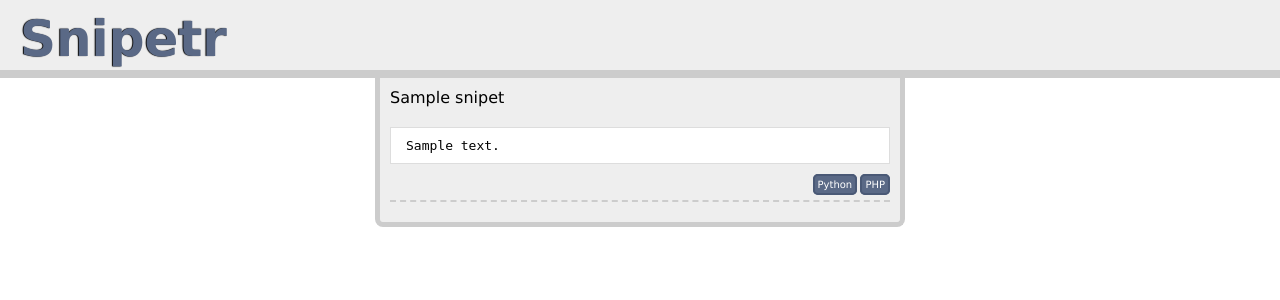
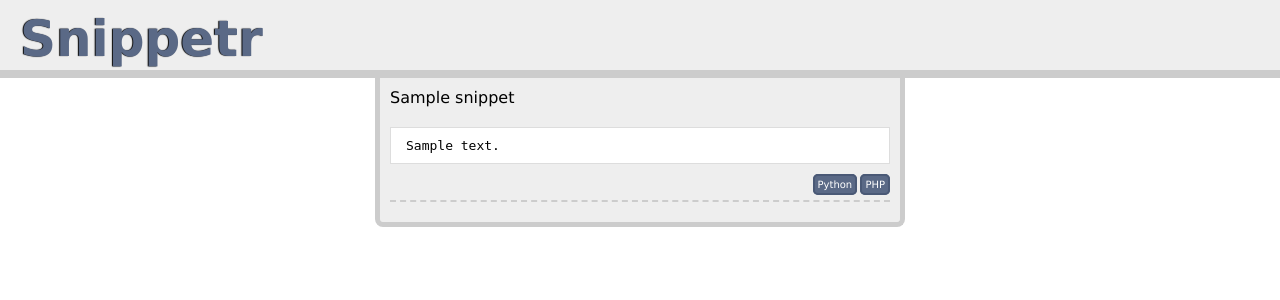
Before and after one commit to j0hn/snipptr, a Python web app: template templates/index.html in a window 1280 px wide. Shown: the top 300 px of the page. Run offline with Jinja, Linux system fonts and the light colour scheme; the template is opened without the code that fills it: most values are stand-ins (such as "Sample title", 1, 10 or a date in 2020); some libraries are stand-ins or nearby versions.

Commit message:
Changing name from sniptr to snippetr and all the proper changes

```diff
--- a/lib/model/base.py
+++ b/lib/model/base.py
@@ -10,7 +10,7 @@
 
 import peewee
 
-database = peewee.Database(peewee.SqliteAdapter(), "sniptr.db")
+database = peewee.Database(peewee.SqliteAdapter(), "snipptr.db")
 
 
 class BaseModel(peewee.Model):
--- a/lib/model/snipet.py
+++ b/lib/model/snippet.py
@@ -2,14 +2,14 @@
 # encoding: utf-8
 
 """
-Snipet. A short peace of handfull code.
+Snippet. A short peace of handfull code.
 """
 
 import peewee
 from base import BaseModel
 
 
-class Snipet(BaseModel):
+class Snippet(BaseModel):
     title = peewee.CharField()
     text = peewee.CharField()
     date = peewee.CharField()
--- a/static/style.css
+++ b/static/style.css
@@ -30,29 +30,29 @@
     border-radius: 0 0 8px 8px;
 }
 
-#snipets ul{
+#snippets ul{
     padding: 0;
     margin: 0;
     list-style: none;
 }
 
-#snipets li{
+#snippets li{
     border-bottom: 2px dashed #ccc;
     padding-bottom: 10px;
     margin-bottom: 10px;
 }
 
-#snipets pre{
+#snippets pre{
     margin: 0;
     margin-bottom: -15px;
     padding: 0;
 }
 
-.snipet-title{
+.snippet-title{
     margin-bottom: 5px;
 }
 
-.snipet-text{
+.snippet-text{
     padding-left: 15px;
     background: #fff;
     border: 1px solid #ddd;
@@ -60,12 +60,12 @@
     padding-bottom: 10px;
 }
 
-.snipet-tags{
+.snippet-tags{
     text-align: right;
     font-size: 10px;
 }
 
-.snipet-tag{
+.snippet-tag{
     background: #5A6986;
     padding: 3px;
     color: #fff;
--- a/templates/base.html
+++ b/templates/base.html
@@ -10,7 +10,7 @@
     </head>
     <body>
         <div id="header">
-            <h1> Snipetr </h1>
+            <h1> Snippetr </h1>
         </div>
         <div id="wrapper">
             <div id="navbar">
--- a/templates/index.html
+++ b/templates/index.html
@@ -3,24 +3,24 @@
 {% block title %} Index {% endblock %}
 
 {% block content %}
-    <div id="snipets">
-        {% if snipets %}
+    <div id="snippets">
+        {% if snippets %}
             <ul>
-            {% for snipet in snipets %}
+            {% for snippet in snippets %}
                 <li>
-                    <div class="snipet-title">{{ snipet.title }}</div>
+                    <div class="snippet-title">{{ snippet.title }}</div>
                     <pre>
-                        <div class="snipet-text">{{ snipet.text }}</div>
+                        <div class="snippet-text">{{ snippet.text }}</div>
                     </pre>
-                    <div class="snipet-tags">
-                        <span class="snipet-tag">Python</span>
-                        <span class="snipet-tag">PHP</span>
+                    <div class="snippet-tags">
+                        <span class="snippet-tag">Python</span>
+                        <span class="snippet-tag">PHP</span>
                     </div>
                 </li>
             {% endfor %}
             </ul>
         {% else %}
-            Sorry, no snipets saved yet :(
+            Sorry, no snippets saved yet :(
         {% endif %}
     </div>
 {% endblock %}
```
Also changed, not shown: lib/model/create.py (+4 -4 lines), lib/snipptr.py (added, +21 -0 lines), lib/sniptr.py (deleted, +0 -21 lines), main.py (+5 -5 lines), 1 other file.
